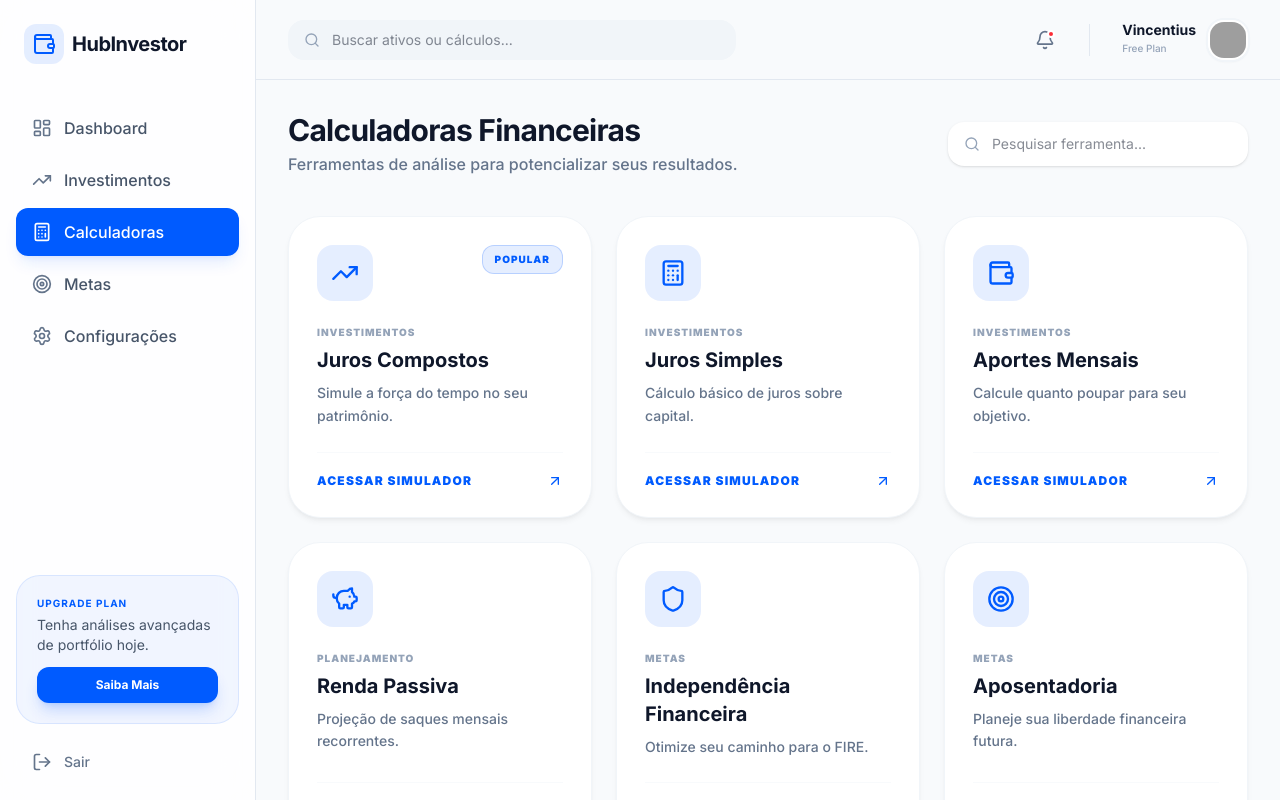
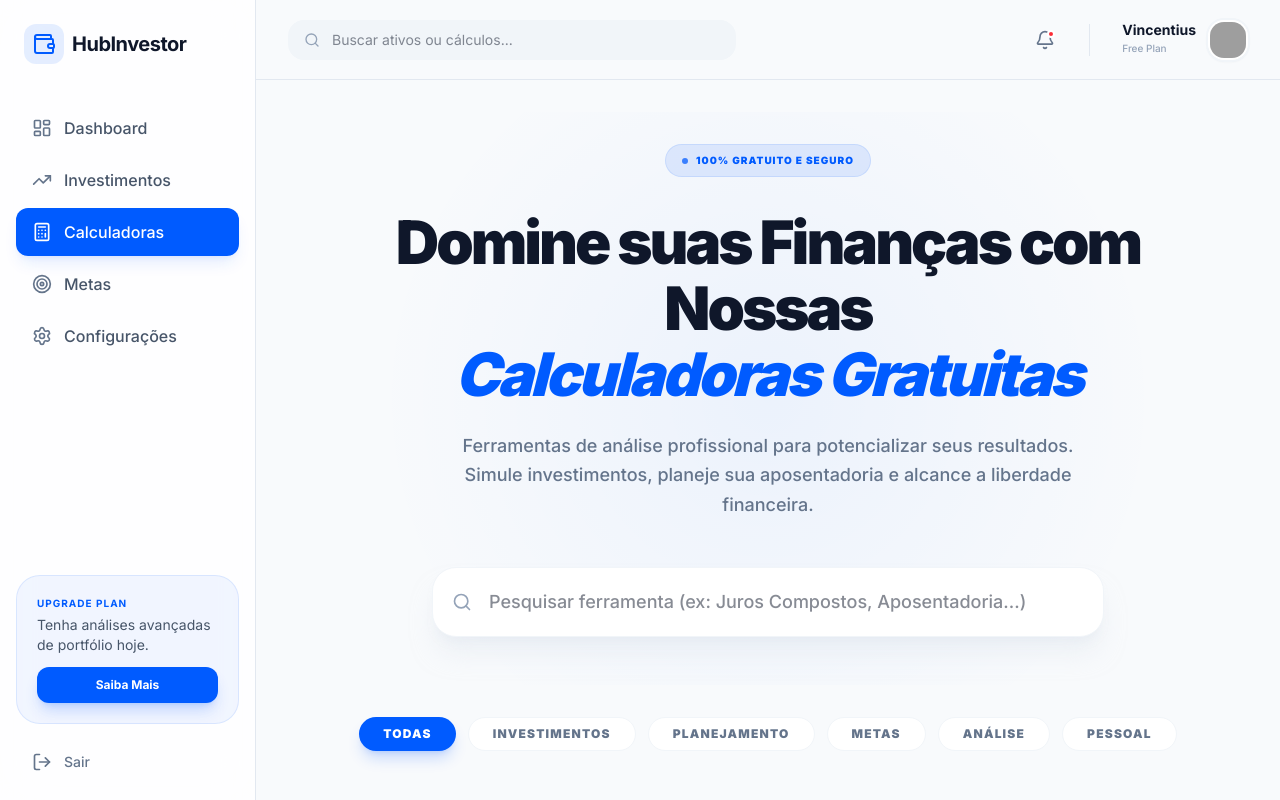
Before and after one commit to EuAleCorrea/App-Hubinvestor, a Next.js app: page /calculadoras in a window 1280 px wide. Built offline with nearby package versions, Linux system fonts and the light colour scheme; grey boxes are pictures that could not be loaded.

Commit message:
feat: nova landing page premium de calculadoras + remoção de captura de e-mail

```diff
--- a/src/app/calculadoras/page.tsx
+++ b/src/app/calculadoras/page.tsx
@@ -135,25 +135,54 @@ const calculadoras = [
 export default function CalculadorasPage() {
     return (
         <DashboardLayout>
-            <header className="flex flex-col md:flex-row md:items-center justify-between mb-10 gap-6 text-left">
-                <div>
-                    <h1 className="text-3xl font-bold text-slate-900 dark:text-white tracking-tight">Calculadoras Financeiras</h1>
-                    <p className="text-slate-500 dark:text-slate-400 font-medium mt-1">
-                        Ferramentas de análise para potencializar seus resultados.
-                    </p>
+            {/* Hero Section */}
+            <header className="pt-8 pb-12 px-4 text-center relative overflow-hidden">
+                <div className="absolute top-0 left-1/2 -translate-x-1/2 w-full h-full bg-[radial-gradient(circle_at_center,rgba(0,91,255,0.05)_0%,transparent_70%)] pointer-events-none"></div>
+
+                <div className="max-w-7xl mx-auto relative z-10">
+                    <div className="inline-flex items-center gap-2 px-4 py-2 bg-primary/10 text-primary rounded-full text-[10px] font-black uppercase tracking-widest mb-8 border border-primary/10">
+                        <span className="w-1.5 h-1.5 bg-primary rounded-full animate-pulse"></span>
+                        100% Gratuito e Seguro
                     </div>
 
-                <div className="relative group min-w-[300px]">
-                    <Search className="absolute left-4 top-1/2 -translate-y-1/2 text-slate-400 w-4 h-4 transition-colors group-focus-within:text-primary" />
+                    <h1 className="text-4xl md:text-6xl font-black mb-6 tracking-tighter text-slate-900 dark:text-white leading-[1.1]">
+                        Domine suas Finanças com Nossas<br />
+                        <span className="text-primary italic">Calculadoras Gratuitas</span>
+                    </h1>
+
+                    <p className="text-lg text-slate-500 dark:text-slate-400 max-w-2xl mx-auto font-medium leading-relaxed mb-12">
+                        Ferramentas de análise profissional para potencializar seus resultados. Simule investimentos, planeje sua aposentadoria e alcance a liberdade financeira.
+                    </p>
+
+                    {/* Barra de Busca Centralizada */}
+                    <div className="relative max-w-2xl mx-auto group">
+                        <div className="absolute inset-y-0 left-0 pl-5 flex items-center pointer-events-none">
+                            <Search className="w-5 h-5 text-slate-400 group-focus-within:text-primary transition-colors" />
+                        </div>
                         <input
-                        className="w-full pl-11 pr-5 py-3 bg-white dark:bg-slate-800 border-slate-200 dark:border-slate-700 rounded-2xl shadow-sm focus:ring-primary focus:border-primary text-sm transition-all"
-                        placeholder="Pesquisar ferramenta..."
                             type="text"
+                            placeholder="Pesquisar ferramenta (ex: Juros Compostos, Aposentadoria...)"
+                            className="block w-full pl-14 pr-6 py-5 bg-white dark:bg-slate-800 border border-slate-100 dark:border-slate-700 rounded-3xl shadow-xl shadow-slate-200/50 dark:shadow-none focus:ring-4 focus:ring-primary/10 focus:border-primary/40 text-slate-900 dark:text-white transition-all text-lg font-medium"
                         />
+                    </div>
                 </div>
             </header>
 
-            <div className="grid gap-6 md:grid-cols-2 lg:grid-cols-3">
+            {/* Filtros e Categorias */}
+            <section className="max-w-7xl mx-auto px-4 mb-16">
+                <div className="flex flex-wrap justify-center gap-3 mt-8">
+                    <button className="px-6 py-2 rounded-full bg-primary text-white text-xs font-black uppercase tracking-widest shadow-lg shadow-primary/20 hover:scale-105 transition-transform">Todas</button>
+                    {["Investimentos", "Planejamento", "Metas", "Análise", "Pessoal"].map((cat) => (
+                        <button key={cat} className="px-6 py-2 rounded-full bg-white dark:bg-slate-800 border border-slate-100 dark:border-slate-700 text-slate-500 dark:text-slate-400 text-xs font-black uppercase tracking-widest hover:border-primary/40 hover:text-primary transition-all">
+                            {cat}
+                        </button>
+                    ))}
+                </div>
+            </section>
+
+            {/* Grade de Calculadoras */}
+            <main className="max-w-7xl mx-auto px-4 mb-32">
+                <div className="grid grid-cols-1 md:grid-cols-2 lg:grid-cols-3 gap-8">
                     {calculadoras.map((calc) => {
                         const Icon = calc.icon;
                         const isAtiva = !('emBreve' in calc && calc.emBreve);
@@ -164,71 +193,133 @@ export default function CalculadorasPage() {
                                 key={calc.slug}
                                 href={isAtiva ? `/calculadoras/${calc.slug}` : "#"}
                                 className={cn(
-                                "group bg-white dark:bg-slate-900 p-7 rounded-[2rem] border border-slate-100 dark:border-slate-800 shadow-card transition-all duration-300 relative text-left overflow-hidden flex flex-col",
+                                    "group bg-white dark:bg-slate-900/50 p-8 rounded-[2.5rem] border border-slate-100 dark:border-slate-800 shadow-sm transition-all duration-500 relative text-left overflow-hidden flex flex-col h-full",
                                     isAtiva
-                                    ? "hover:border-primary/30 hover:shadow-premium cursor-pointer"
+                                        ? "hover:border-primary/30 hover:shadow-premium hover:-translate-y-1 cursor-pointer"
                                         : "opacity-60 cursor-not-allowed"
                                 )}
                             >
-                            <div className="flex items-start justify-between mb-6">
+                                <div className="flex items-start justify-between mb-8">
                                     <div className={cn(
-                                    "w-14 h-14 rounded-2xl flex items-center justify-center transition-colors",
+                                        "w-14 h-14 rounded-2xl flex items-center justify-center transition-all duration-500 group-hover:scale-110",
                                         isAtiva
-                                        ? "bg-primary/10 text-primary group-hover:bg-primary group-hover:text-white"
+                                            ? "bg-primary/5 text-primary group-hover:bg-primary group-hover:text-white group-hover:rotate-3 shadow-sm"
                                             : "bg-slate-100 dark:bg-slate-800 text-slate-400"
                                     )}>
                                         <Icon className="w-7 h-7" />
                                     </div>
                                     {calc.popular && isAtiva && (
-                                    <span className="bg-primary/10 text-primary text-[10px] font-black uppercase tracking-widest px-3 py-1.5 rounded-xl border border-primary/20">
+                                        <span className="bg-emerald-500/10 text-emerald-600 dark:text-emerald-400 text-[10px] font-black uppercase tracking-widest px-3 py-1.5 rounded-xl border border-emerald-500/10 animate-pulse">
                                             Popular
-                                    </span>
-                                )}
-                                {!isAtiva && (
-                                    <span className="bg-slate-100 dark:bg-slate-800 text-slate-400 text-[10px] font-bold uppercase tracking-widest px-3 py-1.5 rounded-xl">
-                                        Em breve
                                         </span>
                                     )}
                                 </div>
 
                                 <div className="flex-1">
-                                <p className="text-[10px] font-black text-slate-400 uppercase tracking-widest mb-1.5">{calc.categoria}</p>
-                                <h2 className="text-xl font-bold text-slate-900 dark:text-white mb-2 group-hover:text-primary transition-colors">
+                                    <p className="text-[10px] font-black text-slate-400 uppercase tracking-[0.2em] mb-2">{calc.categoria}</p>
+                                    <h2 className="text-2xl font-black text-slate-900 dark:text-white mb-3 group-hover:text-primary transition-colors tracking-tight">
                                         {calc.nome}
                                     </h2>
-                                <p className="text-sm text-slate-500 dark:text-slate-400 font-medium leading-relaxed">
+                                    <p className="text-sm text-slate-500 dark:text-slate-400 font-medium leading-relaxed mb-8">
                                         {calc.descricao}
                                     </p>
                                 </div>
 
                                 <div className={cn(
-                                "mt-6 pt-5 border-t border-slate-50 dark:border-slate-800 flex items-center justify-between text-xs font-black uppercase tracking-widest transition-all",
-                                isAtiva ? "text-primary opacity-100" : "text-slate-300 opacity-50"
+                                    "pt-6 border-t border-slate-50 dark:border-white/5 flex items-center justify-between text-[10px] font-black uppercase tracking-widest transition-all",
+                                    isAtiva ? "text-primary group-hover:gap-2" : "text-slate-300"
                                 )}>
-                                {isAtiva ? "Acessar Simulador" : "Não Disponível"}
-                                <ArrowUpRight className={cn("w-4 h-4 transition-transform", isAtiva && "group-hover:translate-x-0.5 group-hover:-translate-y-0.5")} />
+                                    <span>{isAtiva ? "Simular Agora" : "Em Breve"}</span>
+                                    <ArrowUpRight className={cn("w-4 h-4 transition-transform duration-500", isAtiva && "group-hover:translate-x-1 group-hover:-translate-y-1")} />
                                 </div>
 
-                            {/* Efito de fundo decorativo */}
-                            <div className="absolute -right-4 -bottom-4 w-24 h-24 bg-primary/5 rounded-full blur-3xl opacity-0 group-hover:opacity-100 transition-opacity"></div>
+                                <div className="absolute -right-10 -bottom-10 w-32 h-32 bg-primary/5 rounded-full blur-3xl opacity-0 group-hover:opacity-100 transition-opacity duration-700"></div>
                             </Wrapper>
                         );
                     })}
                 </div>
+            </main>
 
-            {/* CTA Final */}
-            <div className="mt-12 bg-slate-900 dark:bg-primary p-10 rounded-[2.5rem] shadow-xl relative overflow-hidden text-left">
-                <div className="relative z-10 flex flex-col md:flex-row items-center justify-between gap-8">
+            {/* Seção Como Funciona */}
+            <section className="bg-white dark:bg-slate-900/40 py-32 border-y border-slate-100 dark:border-slate-800 relative overflow-hidden">
+                <div className="absolute top-0 right-0 w-96 h-96 bg-primary/5 rounded-full blur-[120px] -translate-y-1/2 translate-x-1/2"></div>
+
+                <div className="max-w-7xl mx-auto px-4 relative z-10">
+                    <div className="text-center mb-20">
+                        <h2 className="text-3xl md:text-5xl font-black mb-4 tracking-tighter text-slate-900 dark:text-white">Como Funciona</h2>
+                        <div className="w-20 h-1.5 bg-primary rounded-full mx-auto mb-6"></div>
+                        <p className="text-slate-500 dark:text-slate-400 font-medium text-lg">Três passos simples para dominar suas finanças.</p>
+                    </div>
+
+                    <div className="grid grid-cols-1 md:grid-cols-3 gap-16 text-center">
+                        {[
+                            { step: "01", title: "Escolha a Ferramenta", desc: "Selecione entre dezenas de simuladores específicos para sua necessidade atual." },
+                            { step: "02", title: "Insira seus Dados", desc: "Preencha com seus valores, taxas e prazos. Nossa inteligência cuida dos cálculos complexos." },
+                            { step: "03", title: "Analise e Planeje", desc: "Visualize gráficos e tabelas detalhadas para tomar as melhores decisões de investimento." }
+                        ].map((item, idx) => (
+                            <div key={idx} className="group flex flex-col items-center">
+                                <div className="w-24 h-24 bg-primary/5 dark:bg-primary/10 text-primary rounded-[2.5rem] flex items-center justify-center mb-8 text-3xl font-black group-hover:bg-primary group-hover:text-white transition-all duration-500 group-hover:rotate-6 group-hover:scale-110 shadow-premium">
+                                    {item.step}
+                                </div>
+                                <h3 className="text-xl font-black mb-4 text-slate-900 dark:text-white tracking-tight">{item.title}</h3>
+                                <p className="text-slate-500 dark:text-slate-400 font-medium leading-relaxed px-4">{item.desc}</p>
+                            </div>
+                        ))}
+                    </div>
+                </div>
+            </section>
+
+            {/* Footer Customizado para LP (Baseado no Mockup) */}
+            <footer className="bg-slate-950 text-white pt-24 pb-12">
+                <div className="max-w-7xl mx-auto px-4">
+                    <div className="grid grid-cols-1 md:grid-cols-4 gap-16 mb-20 border-b border-white/5 pb-20">
+                        <div className="col-span-1 md:col-span-1">
+                            <div className="flex items-center gap-2 mb-8">
+                                <div className="w-10 h-10 bg-primary rounded-xl flex items-center justify-center text-white shadow-lg shadow-primary/20">
+                                    <Wallet className="w-6 h-6" />
+                                </div>
+                                <span className="text-2xl font-black tracking-tighter italic">HubInvestor</span>
+                            </div>
+                            <p className="text-slate-400 text-sm leading-relaxed font-medium">
+                                Democratizando o acesso a ferramentas financeiras de elite para todos os brasileiros. Inteligência financeira ao seu alcance.
+                            </p>
+                        </div>
                         <div>
-                        <h3 className="text-2xl font-bold text-white mb-2">Sugira uma nova ferramenta</h3>
-                        <p className="text-slate-400 dark:text-blue-100 text-base max-w-lg">Sua necessidade pode ser a próxima funcionalidade da nossa plataforma.</p>
+                            <h4 className="font-black text-xs uppercase tracking-[0.2em] text-primary mb-8">Plataforma</h4>
+                            <ul className="space-y-4 text-sm font-medium text-slate-400">
+                                <li><Link href="/" className="hover:text-primary transition-colors flex items-center gap-2">Dashboard</Link></li>
+                                <li><Link href="/investimentos" className="hover:text-primary transition-colors flex items-center gap-2">Investimentos</Link></li>
+                                <li><Link href="/calculadoras" className="hover:text-primary transition-colors flex items-center gap-2">Calculadoras</Link></li>
+                            </ul>
                         </div>
-                    <button className="bg-primary dark:bg-white text-white dark:text-primary px-8 py-3.5 rounded-2xl text-[10px] font-black uppercase tracking-widest hover:scale-105 transition-transform shadow-2xl">
-                        Enviar Sugestão
-                    </button>
+                        <div>
+                            <h4 className="font-black text-xs uppercase tracking-[0.2em] text-primary mb-8">Legal</h4>
+                            <ul className="space-y-4 text-sm font-medium text-slate-400">
+                                <li><a href="#" className="hover:text-primary transition-colors">Termos de Uso</a></li>
+                                <li><a href="#" className="hover:text-primary transition-colors">Privacidade</a></li>
+                            </ul>
                         </div>
-                <Calculator className="absolute -right-10 -bottom-10 w-48 h-48 text-white/5 -rotate-12" />
+                        <div>
+                            <h4 className="font-black text-xs uppercase tracking-[0.2em] text-primary mb-8">Conecte-se</h4>
+                            <div className="flex gap-4">
+                                <a href="#" className="w-11 h-11 bg-white/5 rounded-2xl flex items-center justify-center hover:bg-primary transition-all duration-300 hover:scale-110">
+                                    <TrendingUp className="w-5 h-5" />
+                                </a>
+                                <a href="#" className="w-11 h-11 bg-white/5 rounded-2xl flex items-center justify-center hover:bg-primary transition-all duration-300 hover:scale-110">
+                                    <Target className="w-5 h-5" />
+                                </a>
                             </div>
+                        </div>
+                    </div>
+                    <div className="flex flex-col md:flex-row justify-between items-center gap-4 text-[10px] font-black uppercase tracking-widest text-slate-500">
+                        <p>© 2024 HUBINVESTOR HUB. TODOS OS DIREITOS RESERVADOS.</p>
+                        <div className="flex gap-8">
+                            <Link href="/termos" className="hover:text-primary transition-colors">TERMOS</Link>
+                            <Link href="/privacidade" className="hover:text-primary transition-colors">PRIVACIDADE</Link>
+                        </div>
+                    </div>
+                </div>
+            </footer>
         </DashboardLayout>
     );
 }
```
Lines whose indentation alone changed are shown as unchanged.
